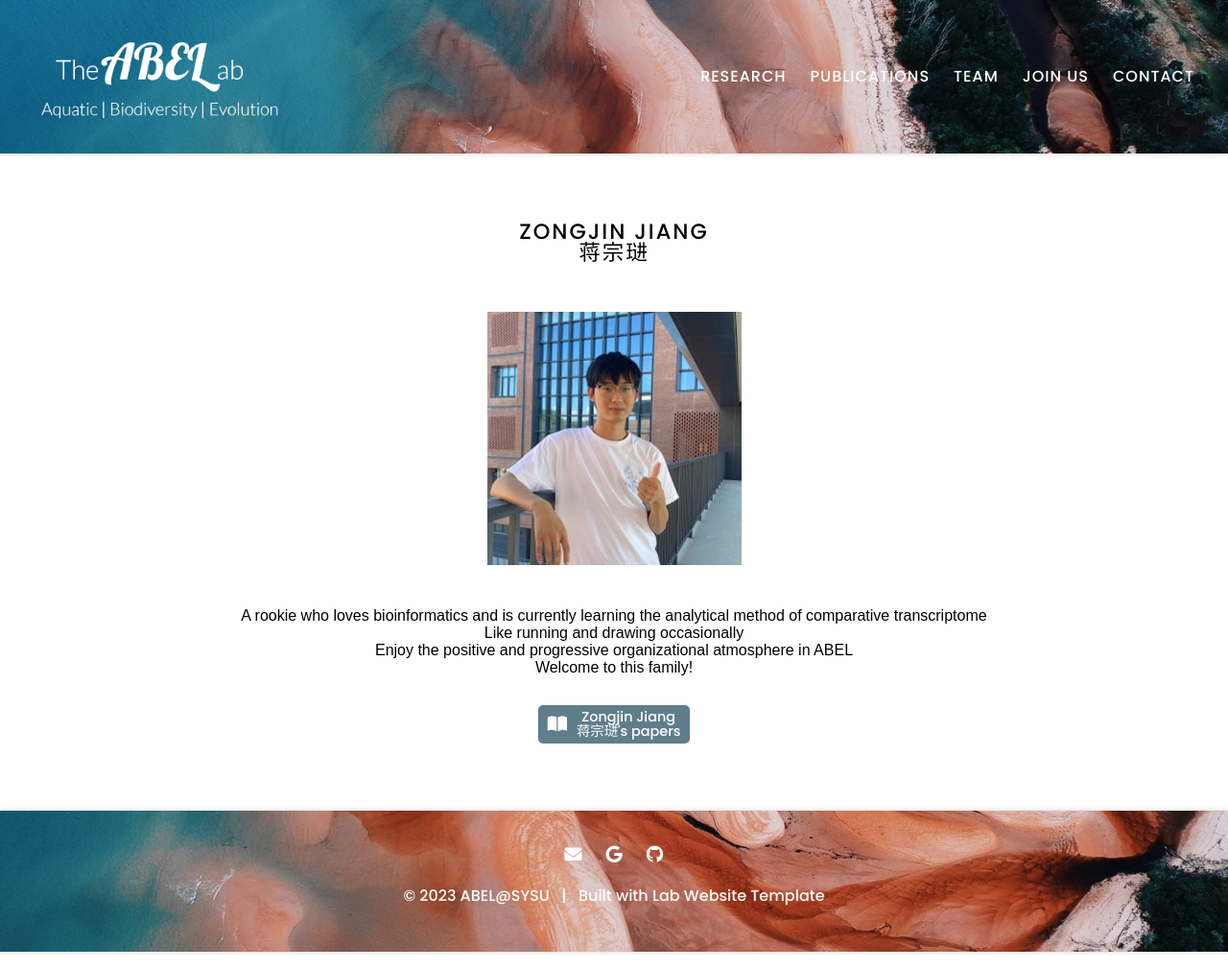
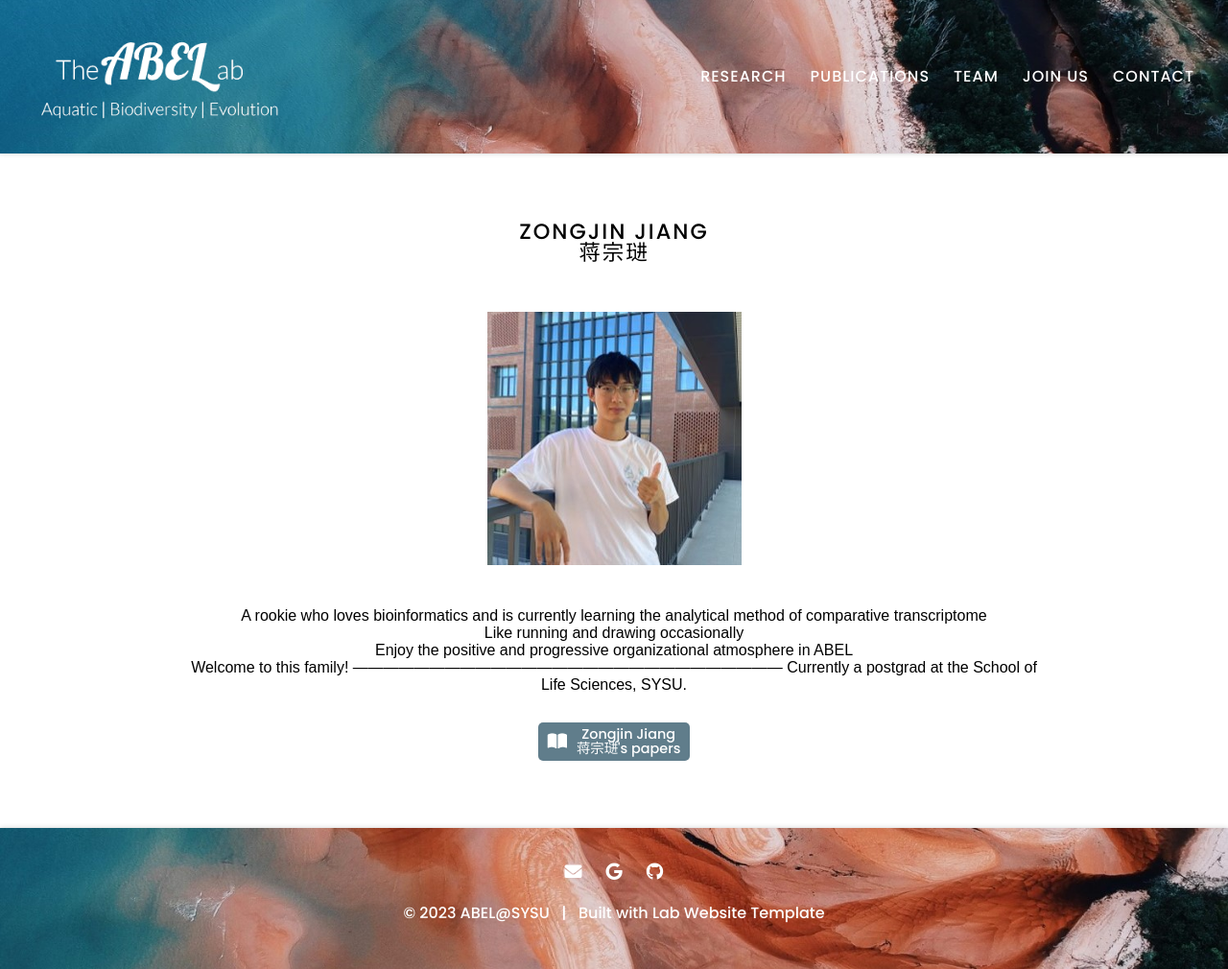
Before and after one commit to abel-sysu/en, a Jekyll site: the page built from _members/jiangzongjin.md, in a window 1280 px wide. Shown: the whole page at 96% size. Built offline with Jekyll 4.4.1, drawn with Linux system fonts in a browser that asks for light colours.

Commit message:
Update jiangzongjin.md

```diff
--- a/_members/jiangzongjin.md
+++ b/_members/jiangzongjin.md
@@ -13,4 +13,6 @@ A rookie who loves bioinformatics and is currently learning the analytical metho
 Like running and drawing occasionally<br>
 Enjoy the positive and progressive organizational atmosphere in ABEL<br>
 Welcome to this family!
+————————————————————————————
+Currently a postgrad at the School of Life Sciences, SYSU.
 </centre>
```
